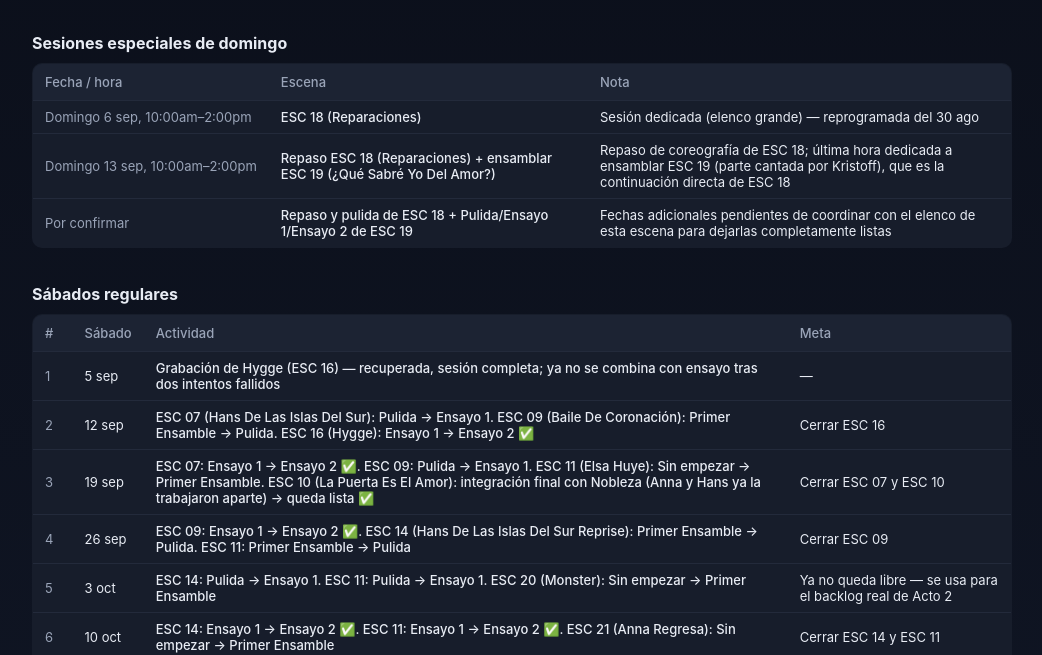
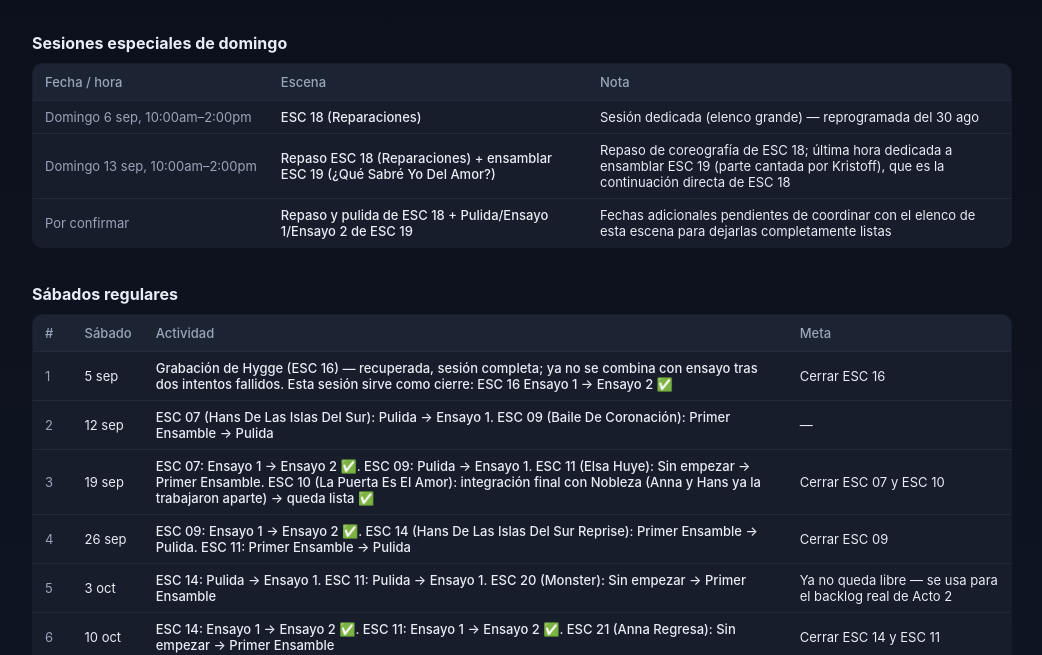
Before and after one commit to marcobeltranmyapps/-cronograma-frozen, a plain HTML site: page cronograma.html in a window 1280 px wide. Shown: the part 150-805 px from the top of the page, without its empty margins (118-1160 px from the left). Drawn offline with Linux system fonts and the light colour scheme.

Commit message:
Cierra ESC 16 (Hygge) el 5 sep en vez del 12 sep
La grabacion recuperada sirve como cierre del Ensayo 2, no solo como
grabacion; libera el sabado 12 sep para ESC 07 y 09 unicamente.

```diff
--- a/cronograma.html
+++ b/cronograma.html
@@ -229,14 +229,14 @@
       <tr>
         <td class="scene-num" data-label="#">1</td>
         <td data-label="Sábado">5 sep</td>
-        <td class="scene-name" data-label="Actividad">Grabación de Hygge (ESC 16) — recuperada, sesión completa; ya no se combina con ensayo tras dos intentos fallidos</td>
-        <td data-label="Meta">—</td>
+        <td class="scene-name" data-label="Actividad">Grabación de Hygge (ESC 16) — recuperada, sesión completa; ya no se combina con ensayo tras dos intentos fallidos. Esta sesión sirve como cierre: ESC 16 Ensayo 1 → Ensayo 2 ✅</td>
+        <td data-label="Meta">Cerrar ESC 16</td>
       </tr>
       <tr>
         <td class="scene-num" data-label="#">2</td>
         <td data-label="Sábado">12 sep</td>
-        <td class="scene-name" data-label="Actividad">ESC 07 (Hans De Las Islas Del Sur): Pulida → Ensayo 1. ESC 09 (Baile De Coronación): Primer Ensamble → Pulida. ESC 16 (Hygge): Ensayo 1 → Ensayo 2 ✅</td>
-        <td data-label="Meta">Cerrar ESC 16</td>
+        <td class="scene-name" data-label="Actividad">ESC 07 (Hans De Las Islas Del Sur): Pulida → Ensayo 1. ESC 09 (Baile De Coronación): Primer Ensamble → Pulida</td>
+        <td data-label="Meta">—</td>
       </tr>
       <tr>
         <td class="scene-num" data-label="#">3</td>
```
